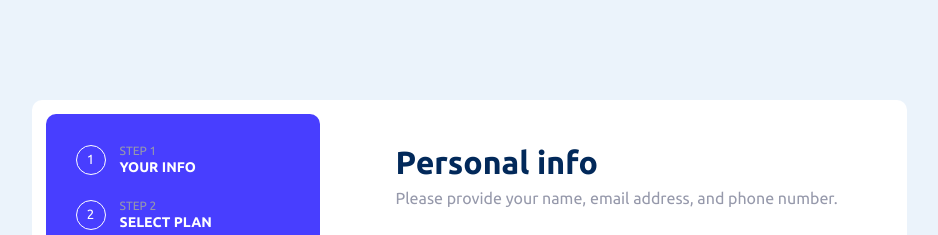
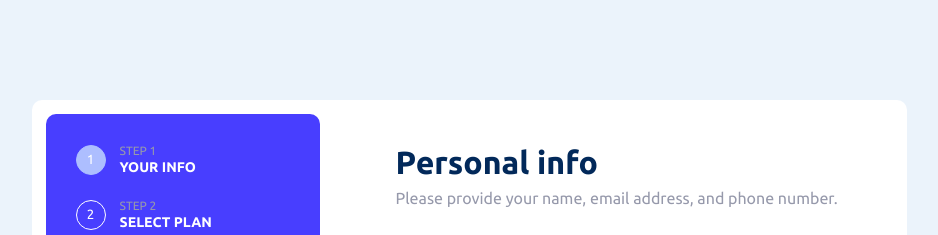
Before and after one commit to joaovictormendessilva/multi-step-form-frontendmentor, a React (Vite) app: page / in a window 1280 px wide. Shown: the top 235 px of the page, without its empty margins (171-1109 px from the left). Built offline with nearby package versions, Linux system fonts and the light colour scheme.

Commit message:
Finished step buttons

```diff
--- a/src/components/AsideSteps/AsideSteps.module.css
+++ b/src/components/AsideSteps/AsideSteps.module.css
@@ -35,3 +35,8 @@
   border: solid 1px var(--white);
   color: var(--white);
 }
+
+.asideSteps .activeStep {
+  background-color: var(--pastel-blue);
+  border-color: var(--pastel-blue);
+}
--- a/src/components/AsideSteps/AsideSteps.tsx
+++ b/src/components/AsideSteps/AsideSteps.tsx
@@ -1,12 +1,37 @@
+// CSS
 import styles from "./AsideSteps.module.css";
 
-export function AsideSteps() {
+// React
+import { useContext } from "react";
+
+// Context
+import { AppContext } from "../../App";
+
+interface AsideStepsProps {
+  stepOne: boolean;
+  stepTwo: boolean;
+  stepThree: boolean;
+  stepFour: boolean;
+}
+
+export function AsideSteps({
+  stepOne,
+  stepTwo,
+  stepThree,
+  stepFour,
+}: AsideStepsProps) {
+  const appContext = useContext(AppContext);
+  if (!appContext) return;
+  const {} = appContext;
+
   return (
     <aside className={styles.asideSteps}>
       <ul>
         <li>
           <div>
-            <button>1</button>
+            <button className={`${stepOne === true && styles.activeStep}`}>
+              1
+            </button>
           </div>
           <div>
             <p>STEP 1</p>
@@ -16,7 +41,9 @@ export function AsideSteps() {
 
         <li>
           <div>
-            <button>2</button>
+            <button className={`${stepTwo === true && styles.activeStep}`}>
+              2
+            </button>
           </div>
           <div>
             <p>STEP 2</p>
@@ -26,7 +53,9 @@ export function AsideSteps() {
 
         <li>
           <div>
-            <button>3</button>
+            <button className={`${stepThree === true && styles.activeStep}`}>
+              3
+            </button>
           </div>
           <div>
             <p>STEP 3</p>
@@ -36,7 +65,9 @@ export function AsideSteps() {
 
         <li>
           <div>
-            <button>4</button>
+            <button className={`${stepFour === true && styles.activeStep}`}>
+              4
+            </button>
           </div>
           <div>
             <p>STEP 4</p>
--- a/src/components/Container/Container.tsx
+++ b/src/components/Container/Container.tsx
@@ -16,7 +16,12 @@ export function Container() {
 
   return (
     <div className={styles.container}>
-      <AsideSteps />
+      <AsideSteps
+        stepOne={stepOne}
+        stepTwo={stepTwo}
+        stepThree={stepThree}
+        stepFour={stepFour}
+      />
 
       <main>
         <form>
```
